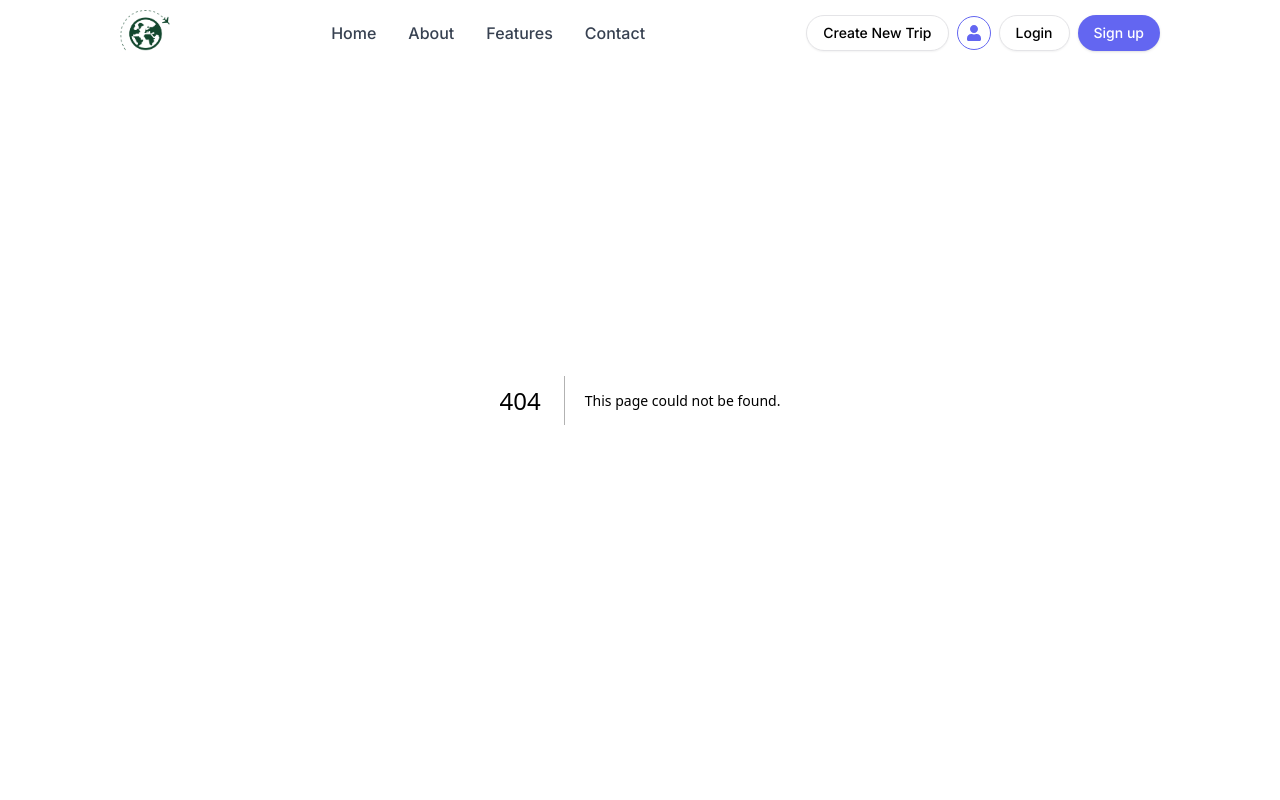
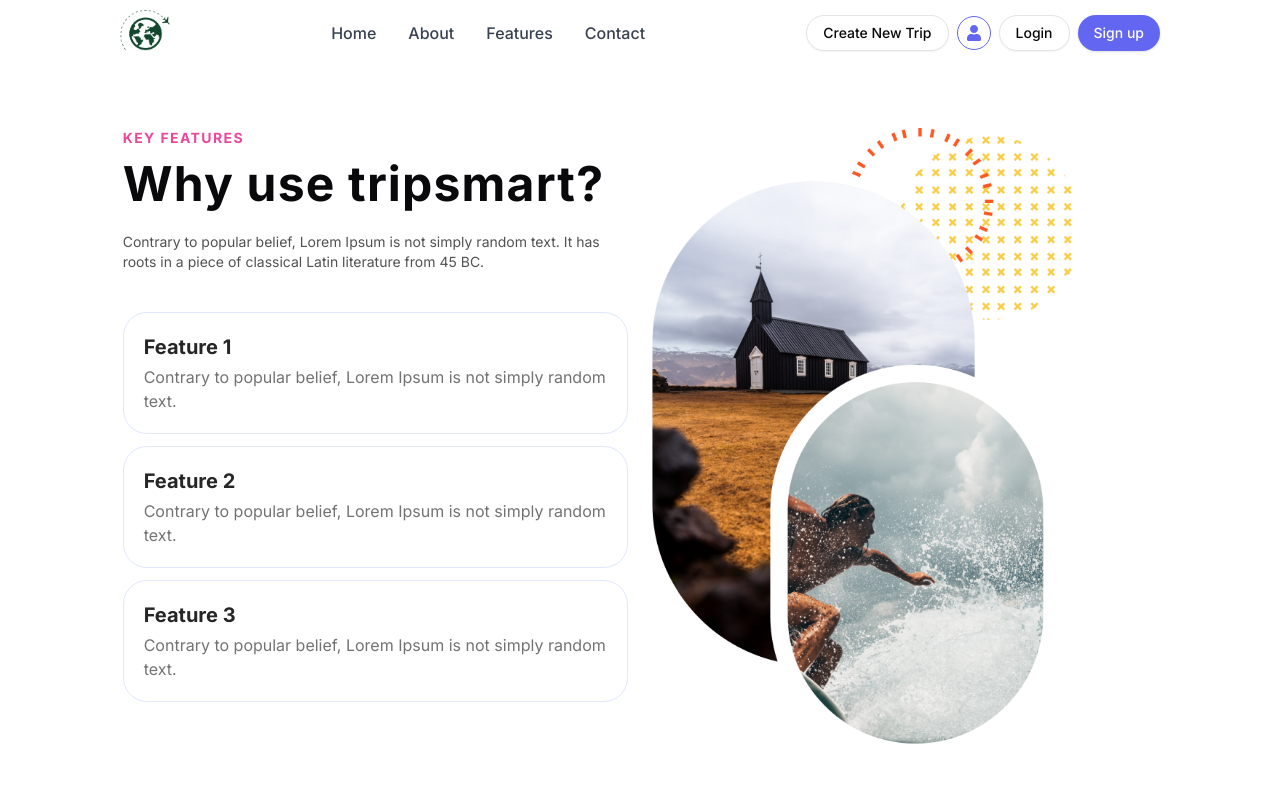
Before and after one commit to haquedot/tripsmart, a Next.js app: page /features in a window 1280 px wide. Before the commit this address had no page. Shown: the top 800 px of the page. Built offline with nearby package versions, Linux system fonts and the light colour scheme.

Commit message:
added features page

```diff
--- /dev/null
+++ b/src/app/features/page.tsx
@@ -0,0 +1,12 @@
+'use client';
+
+import Features from '@/components/Features';
+import React from 'react';
+
+export default function Feature() {
+    return (
+        <div className="sm:w-10/12 mx-auto flex items-center justify-center py-20 px-4">
+            <Features />
+        </div>
+    )
+}
```
